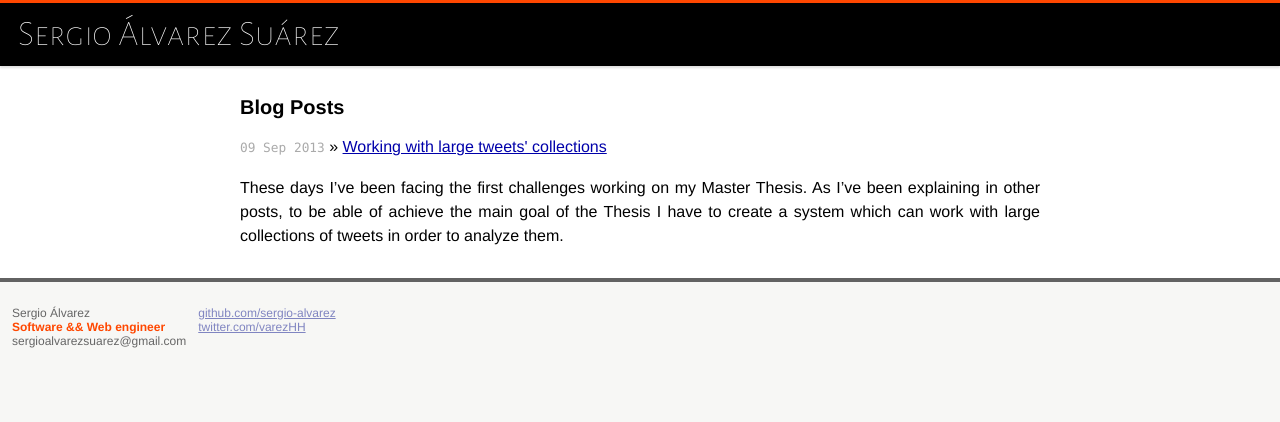
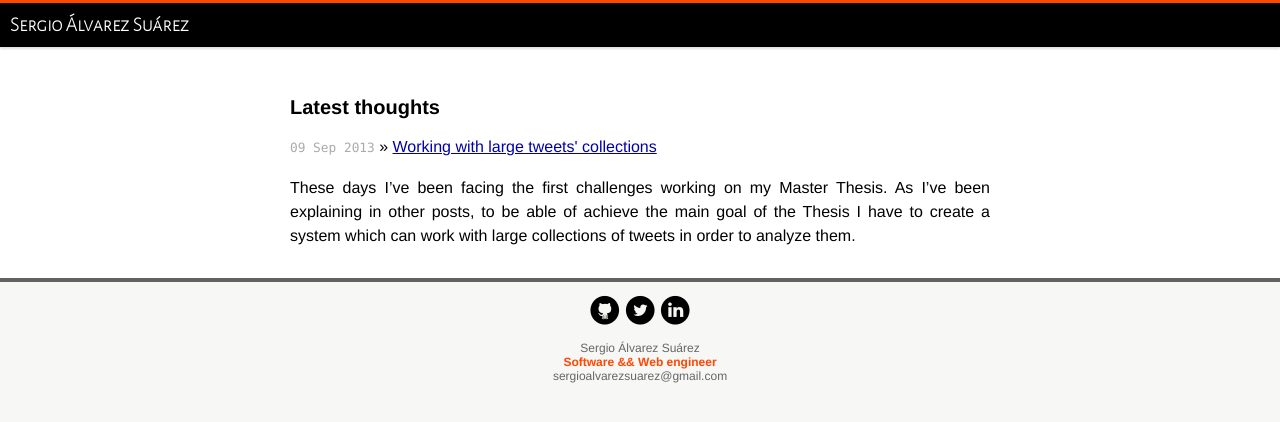
Before and after one commit to sergioalvz/sergioalvz.github.io, a Jekyll site: the page built from index.html, in a window 1280 px wide. Shown: the top 422 px of the page. Built offline with Jekyll 4.4.1, drawn with Linux system fonts in a browser that asks for light colours; Markdown is read by kramdown in place of the engine named in the settings.

Commit message:
Added images for social links. Added Google Analytics script on default.html

```diff
--- a/_layouts/default.html
+++ b/_layouts/default.html
@@ -31,17 +41,19 @@
         <footer>
           <div class="contact">
             <p>
-              Sergio Álvarez<br />
+              <a href="https://github.com/sergio-alvarez"><img src="/assets/github-32.png"/></a>
+              <a href="https://twitter.com/varezHH"><img src="/assets/twitter-32.png"/></a>
+              <a href="http://es.linkedin.com/in/sergioalvarezsuarez/"><img src="/assets/linkedin-32.png"/></a>
+            </p>
+          </div>
+          <div class="contact">
+            <p>
+              Sergio Álvarez Suárez<br />
               <strong>Software &amp;&amp; Web engineer</strong><br />
               sergioalvarezsuarez@gmail.com
             </p>
           </div>
-          <div class="contact">
-            <p>
-              <a href="https://github.com/sergio-alvarez">github.com/sergio-alvarez</a><br />
-              <a href="https://twitter.com/varezHH">twitter.com/varezHH</a><br />
-            </p>
-          </div>
+
         </footer>
 
     </body>
--- a/css/main.css
+++ b/css/main.css
@@ -61,6 +61,9 @@ header {
   width: 100%;
   padding: 1em 0;
 
+  font-weight: 100;
+  font-family: 'Alegreya Sans SC', sans-serif;
+
   border-top: .3em solid #ff4700;
   box-shadow: 0 2px 2px rgba(50, 50, 50, 0.15);
   background-color: rgba(0, 0, 0, 1);
@@ -68,10 +71,9 @@ header {
 
 header > h1 {
   margin-left: .5em;
+  float: left;
 
-  font-size: 3.6em;
-  font-weight: 100;
-  font-family: 'Alegreya Sans SC', sans-serif;
+  font-size: 2em;
 }
 
 header > h1 a {
@@ -94,7 +96,7 @@ header > h1 a:link, header > h1 a:visited {
   padding: 10em 0 1em 0;
 
   width: 80%;
-  max-width: 800px;
+  max-width: 700px;
 
   text-align: justify;
   line-height: 1.5em;
@@ -112,10 +114,10 @@ footer {
 }
 
 footer > div {
-  padding: 1em 0;
-  margin-left: 1em;
+  width: 185px;
+  margin: 0 auto;
+  text-align: center;
 
-  float: left;
 }
 
 footer .contact a {
--- a/index.html
+++ b/index.html
@@ -4,7 +4,7 @@ title: Home
 ---
 
 <div id="home">
-  <h1>Blog Posts</h1>
+  <h1>Latest thoughts</h1>
   <ul class="posts">
     {% for post in site.posts %}
       <li>
```
Also changed, not shown: other parts of _layouts/default.html (+10 -0 lines), assets/github-32.png (added), assets/linkedin-32.png (added), assets/twitter-32.png (added).
